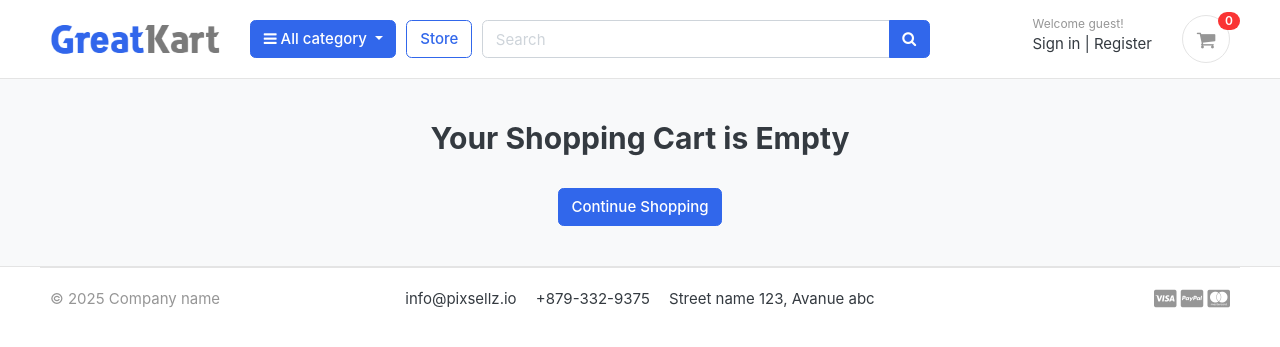
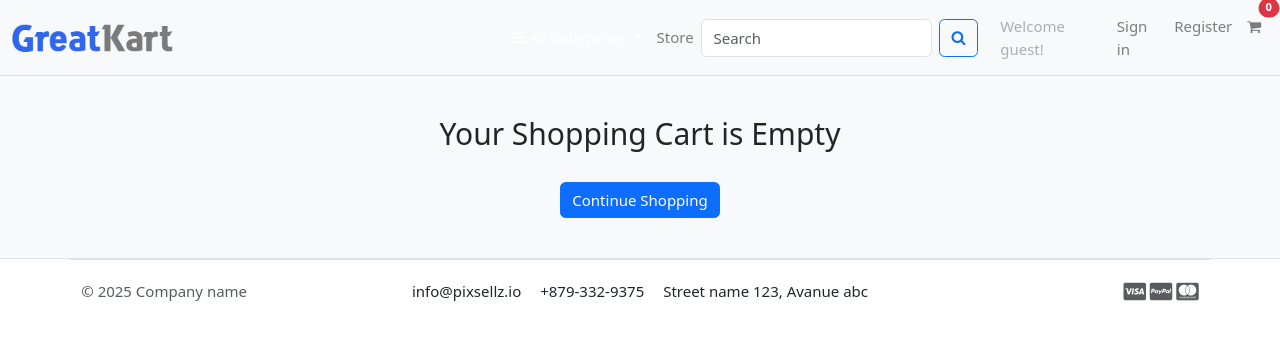
Before and after one commit to Syed-Nuhad/Work, a Django app: page /cart/ in a window 1280 px wide. Shown: the top 347 px of the page. Run offline with Django 3.2, Linux system fonts and the light colour scheme; data comes from the database, SQL or seed files in the repository; some libraries are stand-ins or nearby versions; some web fonts are replaced.

Commit message:
Fixed Some Bugs

```diff
--- a/templates/base.html
+++ b/templates/base.html
@@ -27,7 +27,7 @@
 
 <link href="{% static 'css/custom.css' %}" rel="stylesheet" type="text/css"/>
 <link rel="stylesheet" href="https://cdnjs.cloudflare.com/ajax/libs/font-awesome/4.7.0/css/font-awesome.min.css">
-
+<link href="https://cdn.jsdelivr.net/npm/bootstrap@5.3.0/dist/css/bootstrap.min.css" rel="stylesheet">
 <!-- custom javascript -->
 <script src="{% static 'js/script.js' %}" type="text/javascript"></script>
 <script src="https://ajax.googleapis.com/ajax/libs/jquery/3.5.1/jquery.min.js"></script>
@@ -75,3 +75,4 @@ $(document).ready(function() {
 
 <!-- footer -->
 {% include 'includes/footer.html' %}
+<script src="https://cdn.jsdelivr.net/npm/bootstrap@5.3.0/dist/js/bootstrap.bundle.min.js"></script>
--- a/templates/includes/navbar.html
+++ b/templates/includes/navbar.html
@@ -1,81 +1,101 @@
 {% load static %}
 
 
-{#<div class="container-fluid" style="text-align:center;background-image: linear-gradient(to right, #3167EB , #7A7A7A);padding:10px;font-weight: 600;position:sticky;top:0;z-index:999;">#}
-{#<a href="https://www.udemy.com/course/django-ecommerce-project-based-course-python-django-web-development/?couponCode=DJECOM" style="color: white;text-transform: uppercase;letter-spacing: 2px;"><span>&#x1F525</span> Purchase Full Course on Udemy | Upto 95% Discount <span>&#x1F525</span></a>#}
-{#</div> <!-- container //  -->#}
+{% load static %}
 
+<!-- Main header section -->
 <header class="section-header">
 
+  <!-- Bootstrap navbar -->
+  <nav class="navbar navbar-expand-lg navbar-light bg-light border-bottom">
+    <div class="container-fluid">
 
+      <!-- Logo that links to homepage -->
+      <a class="navbar-brand" href="{% url 'home' %}">
+        <img src="{% static './images/logo.png' %}" alt="Logo" style="height: 40px;">
+      </a>
 
-<section class="header-main border-bottom">
-  <div class="container">
-<div class="row align-items-center">
-  <div class="col-lg-2 col-md-3 col-6">
-    <a href="{% url 'home' %}" class="brand-wrap">
-      <img class="logo" src="{% static './images/logo.png' %}">
-    </a> <!-- brand-wrap.// -->
-  </div>
-  <div class="col-lg col-sm col-md col-6 flex-grow-0">
-    <div class="category-wrap dropdown d-inline-block float-right">
-      <button type="button" class="btn btn-primary dropdown-toggle" data-toggle="dropdown">
-        <i class="fa fa-bars"></i> All category
+      <!-- Toggler button for mobile navbar -->
+      <button class="navbar-toggler" type="button" data-bs-toggle="collapse" data-bs-target="#mainNavbar"
+        aria-controls="mainNavbar" aria-expanded="false" aria-label="Toggle navigation">
+        <span class="navbar-toggler-icon"></span>
       </button>
-      <div class="dropdown-menu">
-        <a class="dropdown-item" href="{% url 'store' %}">All Products </a>
-        {% for category in links %}
-          <a class="dropdown-item" href="{{ category.get_url }}">{{ category.category_name }} </a>
-        {% endfor %}
-      </div>
-    </div>  <!-- category-wrap.// -->
-  </div> <!-- col.// -->
-  <a href="{% url 'store' %}" class="btn btn-outline-primary">Store</a>
-  <div class="col-lg  col-md-6 col-sm-12 col">
-    <form action="{% url 'search' %}" class="search" method='GET'>
-      <div class="input-group w-100">
-          <input type="text" class="form-control" style="width:60%;" placeholder="Search" name="keyword" required>
 
-          <div class="input-group-append">
-            <button class="btn btn-primary" type="submit">
-              <i class="fa fa-search"></i>
-            </button>
-          </div>
-        </div>
-    </form> <!-- search-wrap .end// -->
-  </div> <!-- col.// -->
-  <div class="col-lg-3 col-sm-6 col-8 order-2 order-lg-3">
-        <div class="d-flex justify-content-end mb-3 mb-lg-0">
+      <!-- Collapsible content for links, search, and user options -->
+      <div class="collapse navbar-collapse" id="mainNavbar">
+
+        <!-- LEFT SIDE: Categories + Store link -->
+        <ul class="navbar-nav me-auto mb-2 mb-lg-0">
+
+          <!-- Dropdown for categories -->
+          <li class="nav-item dropdown">
+            <a class="nav-link dropdown-toggle btn btn-primary text-white" href="#" id="categoryDropdown" role="button"
+              data-bs-toggle="dropdown" aria-expanded="false">
+              <i class="fa fa-bars"></i> All Categories
+            </a>
+            <ul class="dropdown-menu" aria-labelledby="categoryDropdown">
+              <!-- Link to all products -->
+              <li><a class="dropdown-item" href="{% url 'store' %}">All Products</a></li>
+              <!-- Dynamic category links -->
+              {% for category in links %}
+              <li><a class="dropdown-item" href="{{ category.get_url }}">{{ category.category_name }}</a></li>
+              {% endfor %}
+            </ul>
+          </li>
+
+          <!-- Link to Store -->
+          <li class="nav-item">
+            <a class="nav-link" href="{% url 'store' %}">Store</a>
+          </li>
+
+        </ul>
+
+        <!-- CENTER RIGHT: Search form -->
+        <form class="d-flex me-3" method="GET" action="{% url 'search' %}">
+          <input class="form-control me-2" type="search" placeholder="Search" aria-label="Search" name="keyword" required>
+          <button class="btn btn-outline-primary" type="submit"><i class="fa fa-search"></i></button>
+        </form>
+
+        <!-- RIGHT SIDE: Login/Register OR Dashboard/Logout + Cart -->
+        <ul class="navbar-nav mb-2 mb-lg-0">
+
+          <!-- Guest user view -->
           {% if user.id is None %}
-          <div class="widget-header">
-            <small class="title text-muted">Welcome guest!</small>
-            <div>
-              <a href="{% url 'login' %}">Sign in</a> <span class="dark-transp"> | </span>
-              <a href="{% url 'register' %}"> Register</a>
-            </div>
-          </div>
+          <li class="nav-item">
+            <span class="nav-link disabled">Welcome guest!</span>
+          </li>
+          <li class="nav-item">
+            <a class="nav-link" href="{% url 'login' %}">Sign in</a>
+          </li>
+          <li class="nav-item">
+            <a class="nav-link" href="{% url 'register' %}">Register</a>
+          </li>
+
+          <!-- Logged-in user view -->
           {% else %}
-          <div class="widget-header">
-            <small class="title text-muted">Welcome {{user.first_name}}!</small>
-            <div>
-              <a href="{% url 'dashboard' %}">Dashboard</a> <span class="dark-transp"> | </span>
-              <a href="{% url 'logout' %}"> Logout</a>
-            </div>
-          </div>
+          <li class="nav-item">
+            <span class="nav-link disabled">Welcome {{ user.first_name }}!</span>
+          </li>
+          <li class="nav-item">
+            <a class="nav-link" href="{% url 'dashboard' %}">Dashboard</a>
+          </li>
+          <li class="nav-item">
+            <a class="nav-link" href="{% url 'logout' %}">Logout</a>
+          </li>
           {% endif %}
-          <a href="{% url 'cart' %}" class="widget-header pl-3 ml-3">
-            <div class="icon icon-sm rounded-circle border"><i class="fa fa-shopping-cart"></i></div>
-            <span class="badge badge-pill badge-danger notify">{{cart_count}}</span>
-          </a>
 
-        </div> <!-- widgets-wrap.// -->
+          <!-- Cart icon with item count -->
+          <li class="nav-item">
+            <a class="nav-link position-relative" href="{% url 'cart' %}">
+              <i class="fa fa-shopping-cart"></i>
+              <span class="position-absolute top-0 start-100 translate-middle badge rounded-pill bg-danger">
+                {{ cart_count }}
+              </span>
+            </a>
+          </li>
 
-      </div> <!-- col.// -->
-</div> <!-- row.// -->
-  </div> <!-- container.// -->
-</section> <!-- header-main .// -->
-
-
-
-
-</header> <!-- section-header.// -->
+        </ul>
+      </div> <!-- end collapse -->
+    </div> <!-- end container -->
+  </nav>
+</header>
```
Also changed, not shown: templates/home.html (+98 -41 lines).
